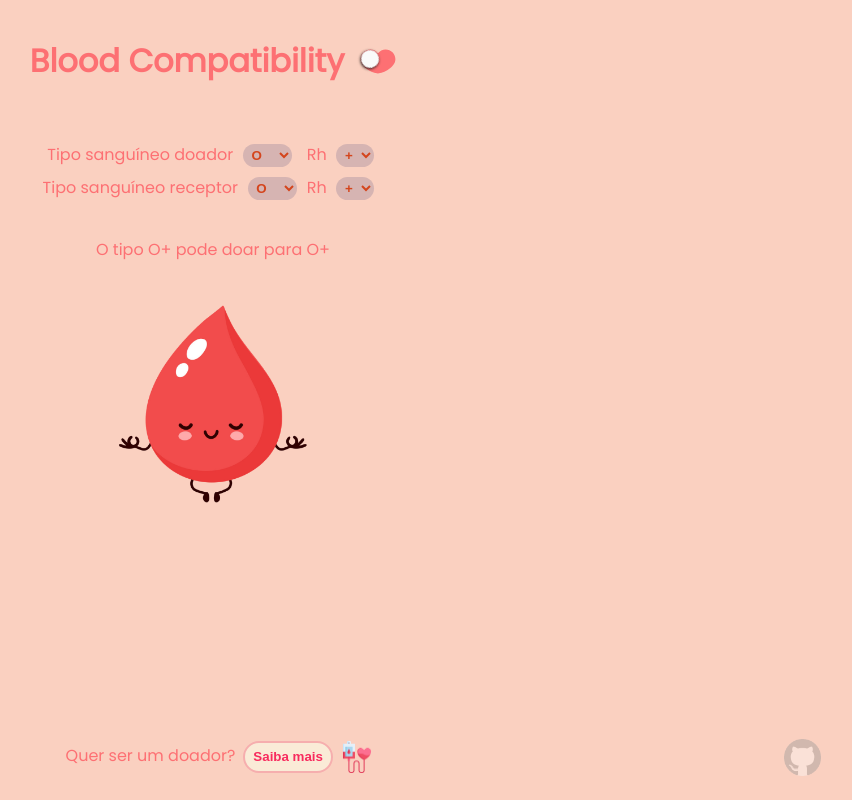
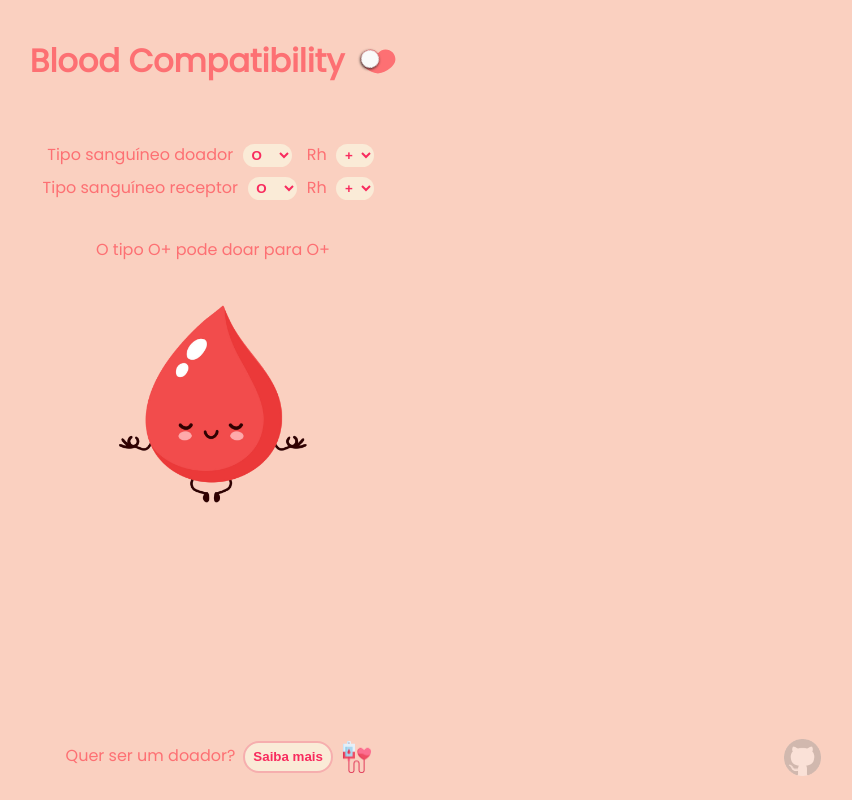
Before and after one commit to romeiro-bru/react-blood-compatibility, a React (Create React App) app: page / in a window 1280 px wide. Shown: the whole page, without its empty margins (427-1279 px from the left). Built offline with nearby package versions, Linux system fonts and the light colour scheme.

Commit message:
Add css variables

```diff
--- a/src/Components/Select/style.css
+++ b/src/Components/Select/style.css
@@ -13,9 +13,9 @@ form select {
 select {
   border: none;
   border-radius: 5rem;
-  background-color: #d6b4b2;
+  background-color: var(--primary-color);
   padding: 0.2rem 0.3rem;
-  color: #d4451d;
+  color: var(--secundary-color);
   font-weight: bold;
   cursor: pointer;
   outline: none;
```
